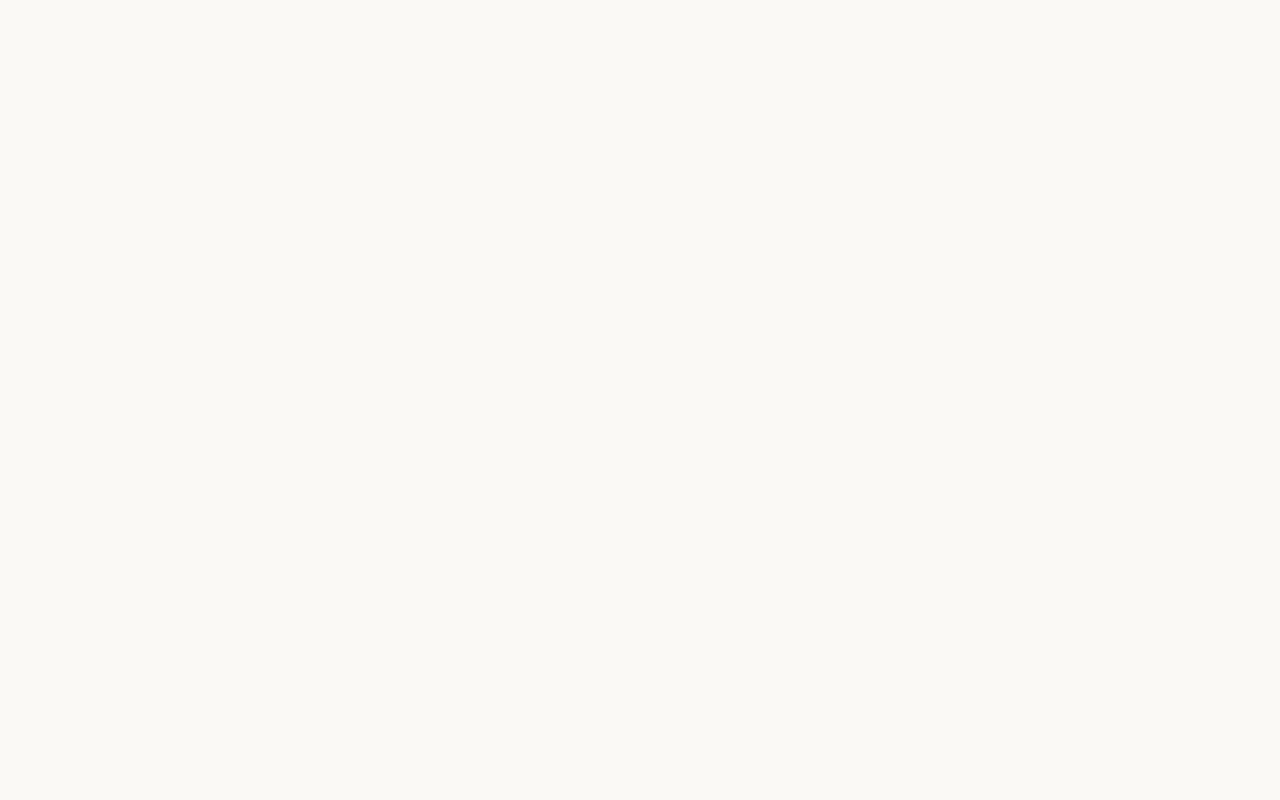
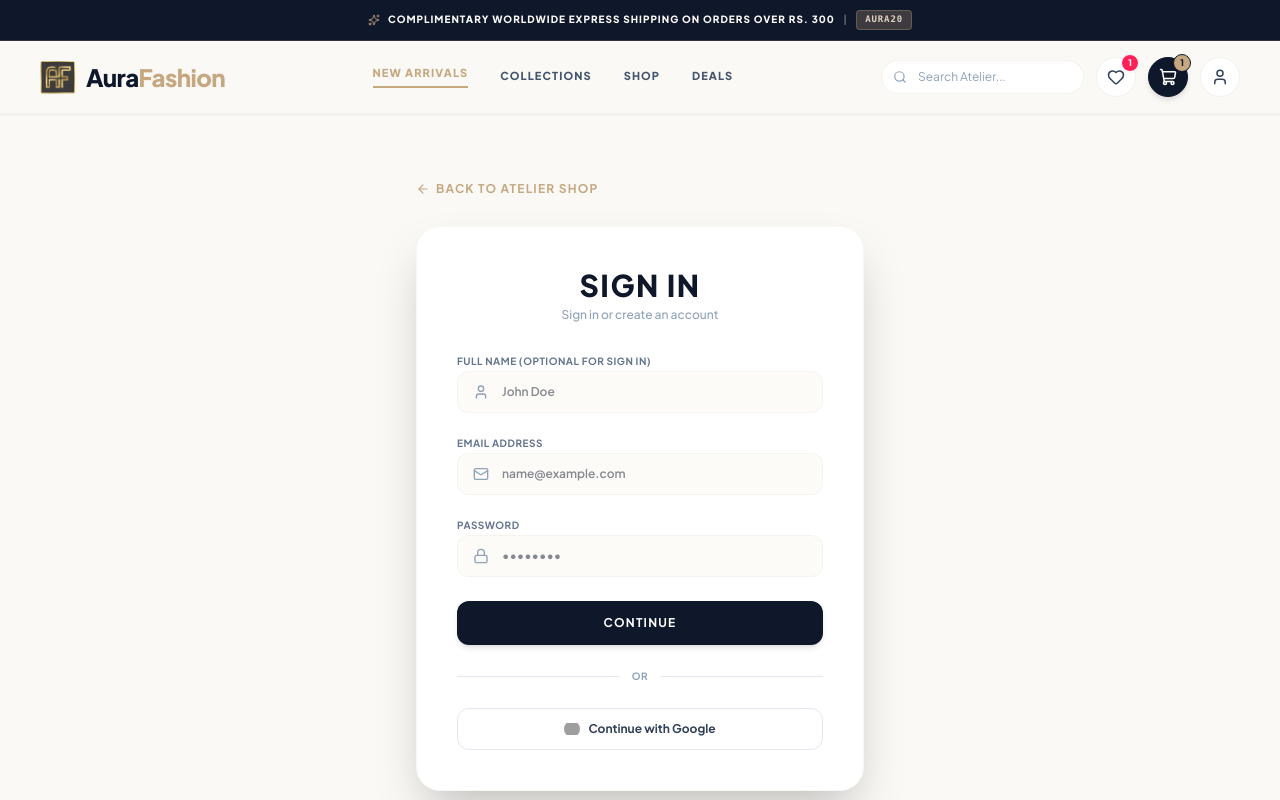
Before and after one commit to DimalJay/ecommerce-system, a React (Vite) app: page /auth in a window 1280 px wide. Before the commit this address had no page. Shown: the top 800 px of the page. Built offline with nearby package versions, Linux system fonts and the light colour scheme; grey boxes are pictures that could not be loaded.

Commit message:
style: increase global site layout container width to 1440px, create login page

```diff
--- a/src/App.tsx
+++ b/src/App.tsx
@@ -1,7 +1,7 @@
 import { BrowserRouter as Router, Routes, Route } from 'react-router-dom';
 import Home from './pages/Home';
 import ItemManagement from './pages/ItemManagement';
-import { Checkout, ProductDetails, OrderHistory, CategoryPage } from './pages';
+import { Checkout, ProductDetails, OrderHistory, CategoryPage, AuthPage } from './pages';
 import { CartPage } from './pages/CartPage';
 import { CartProvider } from './context/CartContext';
 
@@ -18,6 +18,7 @@ function App() {
           <Route path="/product/:id" element={<ProductDetails />} />
           <Route path="/order-history" element={<OrderHistory />} />
           <Route path="/category/:categoryName" element={<CategoryPage />} />
+          <Route path="/auth" element={<AuthPage />} />
         </Routes>
       </Router>
     </CartProvider>
--- a/src/components/Footer.tsx
+++ b/src/components/Footer.tsx
@@ -22,7 +22,7 @@ export const Footer: React.FC = () => {
 
   return (
     <footer className="bg-slate-950 border-t border-slate-900 pt-16 pb-12 px-6 sm:px-12 mt-20 text-slate-400">
-      <div className="max-w-7xl mx-auto space-y-16">
+      <div className="max-w-[1440px] mx-auto space-y-16">
 
 
 
--- a/src/components/Navbar.tsx
+++ b/src/components/Navbar.tsx
@@ -9,6 +9,7 @@ import {
   Menu
 } from 'lucide-react';
 import webLogo from '../assets/Web Logo.png';
+import { useCart } from '../context/CartContext';
 
 interface NavbarProps {
   searchQuery: string;
@@ -27,6 +28,7 @@ export const Navbar: React.FC<NavbarProps> = ({
   onOpenCart,
   onOpenWishlist
 }) => {
+  const { user, logout } = useCart();
   return (
     <>
       {/* Top Announcement Ticker */}
@@ -41,7 +43,7 @@ export const Navbar: React.FC<NavbarProps> = ({
 
       {/* Main Header Navigation Bar */}
       <header className="sticky top-0 z-50 bg-luxury-cream/90 backdrop-blur-md border-b border-luxury-gold-light/20 px-4 sm:px-10 py-4 shadow-xs">
-        <div className="max-w-7xl mx-auto flex items-center justify-between gap-6">
+        <div className="max-w-[1440px] mx-auto flex items-center justify-between gap-6">
           {/* Left Brand Logo & Mobile Menu */}
           <div className="flex items-center gap-3">
             <button className="lg:hidden p-2 hover:bg-luxury-sand rounded-xl text-slate-700 transition-colors cursor-pointer" title="Menu">
@@ -115,13 +117,33 @@ export const Navbar: React.FC<NavbarProps> = ({
             </button>
 
             {/* Profile Account Button */}
-            <Link
-              to="/order-history"
-              className="hidden sm:flex p-2.5 bg-white hover:bg-luxury-sand border border-luxury-gold-light/30 rounded-full text-slate-700 hover:text-luxury-gold transition-all cursor-pointer"
-              title="Order History"
-            >
-              <User size={18} />
-            </Link>
+            {user ? (
+              <div className="flex items-center gap-2">
+                <Link
+                  to="/order-history"
+                  className="p-2.5 bg-luxury-sand/50 hover:bg-luxury-sand border border-luxury-gold-light/35 rounded-full text-luxury-gold hover:text-luxury-gold-dark transition-all cursor-pointer font-bold flex items-center gap-1.5 text-xs"
+                  title={`Signed in as ${user.name}`}
+                >
+                  <User size={16} />
+                  <span className="hidden md:inline font-black uppercase text-[9px] tracking-widest">{user.name}</span>
+                </Link>
+                <button
+                  onClick={logout}
+                  className="px-3 py-2 bg-white hover:bg-luxury-gold text-slate-700 hover:text-white border border-luxury-gold-light/35 rounded-xl transition-all cursor-pointer text-[9px] font-bold uppercase tracking-widest"
+                  title="Sign Out"
+                >
+                  Sign Out
+                </button>
+              </div>
+            ) : (
+              <Link
+                to="/auth"
+                className="p-2.5 bg-white hover:bg-luxury-sand border border-luxury-gold-light/30 rounded-full text-slate-700 hover:text-luxury-gold transition-all cursor-pointer"
+                title="Sign In / Register"
+              >
+                <User size={18} />
+              </Link>
+            )}
           </div>
         </div>
       </header>
--- /dev/null
+++ b/src/pages/AuthPage.tsx
@@ -0,0 +1,185 @@
+import React, { useState } from 'react';
+import { useNavigate, Link } from 'react-router-dom';
+import { CheckCircle2, ArrowLeft, Mail, Lock, User } from 'lucide-react';
+import { AppLayout } from '../components';
+import { useCart } from '../context/CartContext';
+
+export const AuthPage: React.FC = () => {
+  const { login } = useCart();
+  const navigate = useNavigate();
+
+  // States
+  const [email, setEmail] = useState<string>('');
+  const [password, setPassword] = useState<string>('');
+  const [name, setName] = useState<string>('');
+  const [toastMessage, setToastMessage] = useState<string | null>(null);
+
+  const triggerToast = (msg: string) => {
+    setToastMessage(msg);
+    setTimeout(() => setToastMessage(null), 3000);
+  };
+
+  const handleSubmit = (e: React.FormEvent) => {
+    e.preventDefault();
+    if (!email || !password) {
+      triggerToast('Please enter both email and password.');
+      return;
+    }
+
+    // Read existing accounts to check if registered
+    let accounts: { email: string; name: string }[] = [];
+    try {
+      const stored = localStorage.getItem('registered_accounts');
+      if (stored) accounts = JSON.parse(stored);
+    } catch (err) {
+      console.error(err);
+    }
+
+    const normalizedEmail = email.toLowerCase().trim();
+    const existing = accounts.find((acc) => acc.email.toLowerCase() === normalizedEmail);
+
+    if (existing) {
+      // Auto-detect: Log in
+      login(existing.email, existing.name);
+      triggerToast(`Welcome back, ${existing.name}!`);
+    } else {
+      // Create new account
+      const finalName = name.trim() || email.split('@')[0];
+      const newAccount = { email: normalizedEmail, name: finalName };
+      accounts.push(newAccount);
+      localStorage.setItem('registered_accounts', JSON.stringify(accounts));
+
+      login(normalizedEmail, finalName);
+      triggerToast(`Account created successfully! Welcome ${finalName}`);
+    }
+
+    setTimeout(() => navigate('/order-history'), 1000);
+  };
+
+  const handleGoogleLogin = () => {
+    login('user.google@gmail.com', 'Google User');
+    triggerToast('Logged in successfully via Google');
+    setTimeout(() => navigate('/order-history'), 1000);
+  };
+
+  return (
+    <AppLayout>
+      {/* Toast Notification */}
+      {toastMessage && (
+        <div className="fixed bottom-6 right-6 z-120 bg-luxury-charcoal text-white px-5 py-3 rounded-2xl shadow-2xl border border-luxury-gold/30 flex items-center gap-3 text-xs font-bold animate-slide-over">
+          <CheckCircle2 size={16} className="text-luxury-gold" />
+          <span>{toastMessage}</span>
+        </div>
+      )}
+
+      <main className="max-w-7xl mx-auto px-4 sm:px-10 py-16 w-full flex-1 flex flex-col items-center justify-center min-h-[650px]">
+        {/* Back Link */}
+        <div className="w-full max-w-md text-left mb-6">
+          <Link
+            to="/"
+            className="inline-flex items-center gap-1.5 text-xs font-bold text-luxury-gold hover:text-luxury-gold-dark transition-colors uppercase tracking-widest cursor-pointer"
+          >
+            <ArrowLeft size={14} /> Back to Atelier Shop
+          </Link>
+        </div>
+
+        {/* Simplified Auth Card */}
+        <div className="w-full max-w-md bg-white border border-luxury-gold-light/20 rounded-3xl p-8 sm:p-10 shadow-2xl space-y-6">
+          <div className="text-center space-y-1">
+            <h1 className="text-3xl font-black text-luxury-charcoal uppercase tracking-wider">
+              Sign in
+            </h1>
+            <p className="text-xs text-slate-400 font-medium">
+              Sign in or create an account
+            </p>
+          </div>
+
+          <form onSubmit={handleSubmit} className="space-y-4 text-left">
+            {/* Full Name Option */}
+            <div className="space-y-1.5">
+              <label className="text-[10px] font-bold text-slate-500 uppercase tracking-wider">
+                Full Name (Optional for sign in)
+              </label>
+              <div className="relative">
+                <User className="absolute left-4 top-1/2 -translate-y-1/2 text-slate-400" size={16} />
+                <input
+                  type="text"
+                  value={name}
+                  onChange={(e) => setName(e.target.value)}
+                  placeholder="John Doe"
+                  className="w-full pl-11 pr-4 py-3 bg-luxury-sand/30 border border-luxury-gold-light/20 rounded-xl focus:outline-none focus:border-luxury-gold focus:ring-1 focus:ring-luxury-gold transition-all text-xs font-semibold text-luxury-charcoal"
+                />
+              </div>
+            </div>
+
+            {/* Email Address */}
+            <div className="space-y-1.5">
+              <label className="text-[10px] font-bold text-slate-500 uppercase tracking-wider">
+                Email Address
+              </label>
+              <div className="relative">
+                <Mail className="absolute left-4 top-1/2 -translate-y-1/2 text-slate-400" size={16} />
+                <input
+                  type="email"
+                  value={email}
+                  onChange={(e) => setEmail(e.target.value)}
+                  placeholder="name@example.com"
+                  required
+                  className="w-full pl-11 pr-4 py-3 bg-luxury-sand/30 border border-luxury-gold-light/20 rounded-xl focus:outline-none focus:border-luxury-gold focus:ring-1 focus:ring-luxury-gold transition-all text-xs font-semibold text-luxury-charcoal"
+                />
+              </div>
+            </div>
+
+            {/* Password */}
+            <div className="space-y-1.5">
+              <label className="text-[10px] font-bold text-slate-500 uppercase tracking-wider">
+                Password
+              </label>
+              <div className="relative">
+                <Lock className="absolute left-4 top-1/2 -translate-y-1/2 text-slate-400" size={16} />
+                <input
+                  type="password"
+                  value={password}
+                  onChange={(e) => setPassword(e.target.value)}
+                  placeholder="••••••••"
+                  required
+                  className="w-full pl-11 pr-4 py-3 bg-luxury-sand/30 border border-luxury-gold-light/20 rounded-xl focus:outline-none focus:border-luxury-gold focus:ring-1 focus:ring-luxury-gold transition-all text-xs font-semibold text-luxury-charcoal"
+                />
+              </div>
+            </div>
+
+            {/* Submit Button */}
+            <button
+              type="submit"
+              className="w-full py-3.5 bg-luxury-charcoal hover:bg-luxury-gold text-white hover:text-luxury-charcoal rounded-xl text-xs font-bold uppercase tracking-widest transition-all shadow-md mt-2 cursor-pointer"
+            >
+              Continue
+            </button>
+          </form>
+
+          {/* Social Separator */}
+          <div className="flex items-center gap-3">
+            <div className="flex-1 h-[1px] bg-slate-200" />
+            <span className="text-[10px] text-slate-400 font-bold uppercase tracking-wider">Or</span>
+            <div className="flex-1 h-[1px] bg-slate-200" />
+          </div>
+
+          {/* Google Sign In Option */}
+          <button
+            onClick={handleGoogleLogin}
+            className="w-full py-3 border border-slate-200 hover:border-luxury-gold rounded-xl text-xs font-bold text-slate-700 hover:text-luxury-charcoal bg-white transition-all flex items-center justify-center gap-2 cursor-pointer"
+          >
+            <img
+              src="https://images.unsplash.com/photo-1573804633927-bfcbcd909acd?auto=format&fit=crop&w=48&q=80"
+              alt="Google logo"
+              className="w-4 h-4 object-contain rounded-full"
+            />
+            <span>Continue with Google</span>
+          </button>
+        </div>
+      </main>
+    </AppLayout>
+  );
+};
+
+export default AuthPage;
--- a/src/pages/CartPage.tsx
+++ b/src/pages/CartPage.tsx
@@ -130,7 +130,7 @@ export const CartPage: React.FC = () => {
       )}
 
       {/* Main Content Area */}
-      <main className="flex-1 max-w-7xl w-full mx-auto px-4 sm:px-6 lg:px-8 py-8 sm:py-12">
+      <main className="flex-1 max-w-[1440px] w-full mx-auto px-4 sm:px-6 lg:px-8 py-8 sm:py-12">
         {/* Breadcrumb & Header */}
         <div className="mb-8">
           <Link
--- a/src/pages/CategoryPage.tsx
+++ b/src/pages/CategoryPage.tsx
@@ -118,7 +118,7 @@ export const CategoryPage: React.FC = () => {
         </div>
       )}
 
-      <main className="max-w-7xl mx-auto px-4 sm:px-10 py-10 w-full flex-1 space-y-12">
+      <main className="max-w-[1440px] mx-auto px-4 sm:px-10 py-10 w-full flex-1 space-y-12">
         {/* Navigation & Header */}
         <div className="space-y-4">
           <Link
--- a/src/pages/ItemManagement.tsx
+++ b/src/pages/ItemManagement.tsx
@@ -40,7 +40,7 @@ export const ItemManagement: React.FC = () => {
         onOpenWishlist={() => {}}
       />
 
-      <main className="max-w-7xl mx-auto px-4 sm:px-8 w-full flex-1 py-10 space-y-8">
+      <main className="max-w-[1440px] mx-auto px-4 sm:px-8 w-full flex-1 py-10 space-y-8">
 
         {/* Page Header */}
         <div className="flex flex-col sm:flex-row justify-between items-start sm:items-center gap-4">
--- a/src/pages/ProductDetails.tsx
+++ b/src/pages/ProductDetails.tsx
@@ -60,7 +60,7 @@ export const ProductDetails: React.FC = () => {
   if (!product) {
     return (
       <AppLayout>
-        <main className="max-w-7xl mx-auto px-4 py-32 text-center space-y-6">
+        <main className="max-w-[1440px] mx-auto px-4 py-32 text-center space-y-6">
           <h1 className="text-3xl font-black">Product Not Found</h1>
           <p className="text-slate-500">The product you are looking for does not exist or has been removed.</p>
           <Link to="/" className="inline-flex items-center gap-2 px-8 py-3 bg-luxury-gold text-white font-bold rounded-full text-xs uppercase tracking-widest hover:bg-luxury-gold-dark transition-all">
@@ -101,7 +101,7 @@ export const ProductDetails: React.FC = () => {
         </div>
       )}
 
-      <main className="max-w-7xl mx-auto px-4 sm:px-10 py-10 w-full flex-1 space-y-16">
+      <main className="max-w-[1440px] mx-auto px-4 sm:px-10 py-10 w-full flex-1 space-y-16">
         {/* Breadcrumb Navigation */}
         <div className="flex items-center gap-2 text-xs font-semibold text-slate-500 uppercase tracking-widest mb-6">
           <Link to="/" className="hover:text-luxury-gold transition-colors">Atelier</Link>
--- a/src/pages/checkout.tsx
+++ b/src/pages/checkout.tsx
@@ -153,7 +153,7 @@ export const Checkout: React.FC = () => {
         onOpenWishlist={() => {}}
       />
 
-      <main className="max-w-7xl mx-auto px-4 sm:px-10 py-10">
+      <main className="max-w-[1440px] mx-auto px-4 sm:px-10 py-10">
         <div className="mb-8">
           <h1 className="text-3xl sm:text-4xl font-extrabold tracking-tight text-luxury-charcoal">
             Checkout
--- a/src/pages/index.ts
+++ b/src/pages/index.ts
@@ -4,3 +4,4 @@ export { Checkout } from './checkout';
 export { ProductDetails } from './ProductDetails';
 export { OrderHistory } from './OrderHistory';
 export { CategoryPage } from './CategoryPage';
+export { AuthPage } from './AuthPage';
```
Also changed, not shown: src/context/CartContext.tsx (+27 -1 lines), src/pages/Home.tsx (+5 -5 lines).
